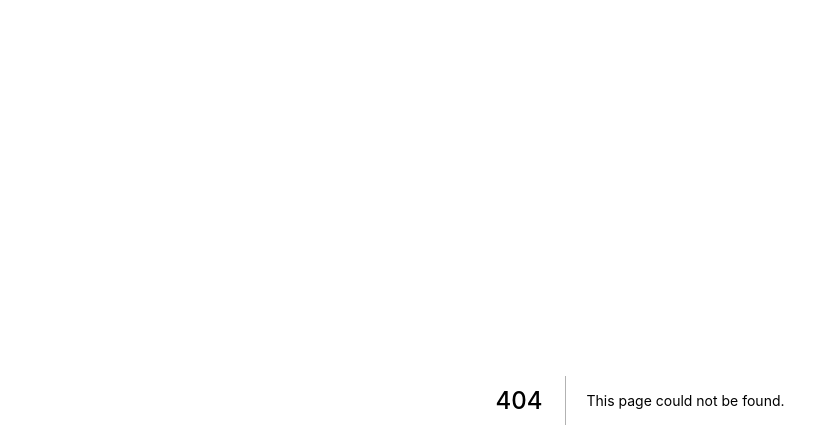
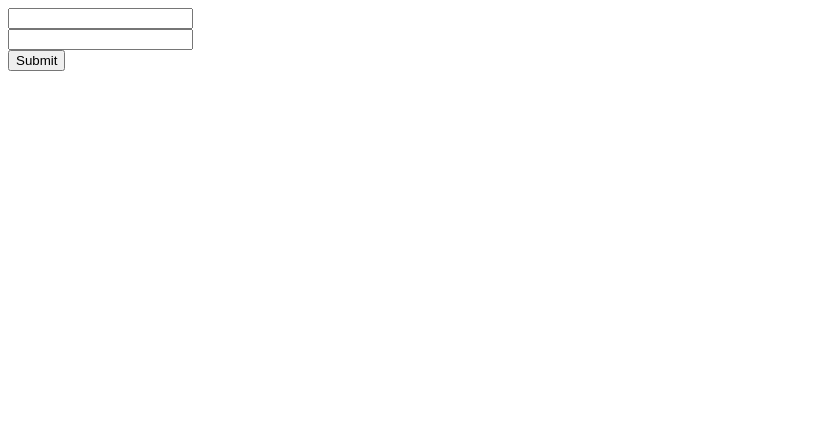
Before and after one commit to KelvinMitaki/next-cookie-auth, a Next.js app: page /login in a window 1280 px wide. Before the commit this address had no page. Shown: the top 448 px of the page, without its empty margins (0-839 px from the left). Built offline with nearby package versions, Linux system fonts and the light colour scheme.

Commit message:
added a login component

```diff
--- /dev/null
+++ b/components/LoginForm.js
@@ -0,0 +1,38 @@
+import React, { Component } from "react";
+
+export class LoginForm extends Component {
+  state = {
+    email: "",
+    password: ""
+  };
+  handleChange = e => this.setState({ [e.target.name]: e.target.value });
+  handleSubmit = e => {
+    e.preventDefault();
+    console.log(this.state);
+  };
+  render() {
+    return (
+      <form onSubmit={this.handleSubmit}>
+        <div>
+          <input
+            type="email"
+            name="email"
+            onChange={this.handleChange}
+            value={this.state.email}
+          />
+        </div>{" "}
+        <div>
+          <input
+            type="password"
+            name="password"
+            onChange={this.handleChange}
+            value={this.state.password}
+          />
+        </div>
+        <button type="submit">Submit</button>
+      </form>
+    );
+  }
+}
+
+export default LoginForm;
--- /dev/null
+++ b/pages/login.js
@@ -0,0 +1,12 @@
+import React from "react";
+import LoginForm from "../components/LoginForm";
+
+const login = () => {
+  return (
+    <div>
+      <LoginForm />
+    </div>
+  );
+};
+
+export default login;
```
